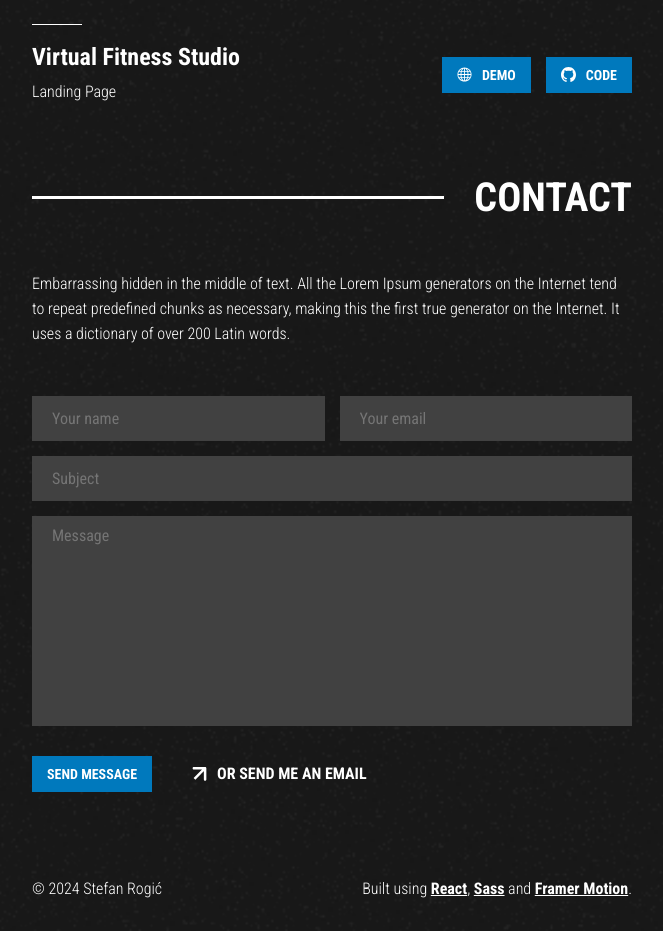
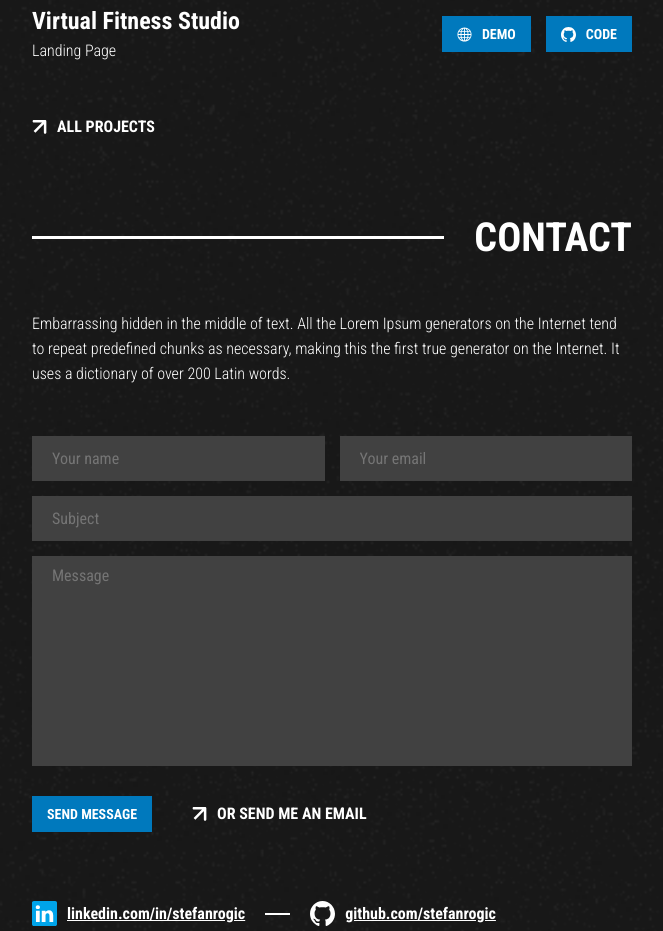
Before and after one commit to stefanrogic/website, a React (Vite) app: page /home in a window 1280 px wide. Shown: the part 1541-2472 px from the top of the page, without its empty margins (308-971 px from the left). Built offline with nearby package versions, Linux system fonts and the light colour scheme.

Commit message:
working on components

```diff
--- a/src/App.scss
+++ b/src/App.scss
@@ -69,6 +69,7 @@ section {
 
     h1 {
       font-size: 40px;
+      cursor: default;
     }
 
     .heading-line {
--- a/src/components/contactSection/ContactSection.jsx
+++ b/src/components/contactSection/ContactSection.jsx
@@ -50,6 +50,18 @@ const ContactSection = ({ getUrl }) => {
           </a>
         </div>
       </div>
+
+      <div className="socials-container">
+        <a href="https://www.linkedin.com/in/stefanrogic/" target="_blank">
+          <img src={getUrl("icons/linkedin-icon.svg")} alt="frontend-developer" />
+          linkedin.com/in/stefanrogic
+        </a>
+        <div className="line-seperator"></div>
+        <a href="https://github.com/stefanrogic" target="_blank">
+          <img src={getUrl("icons/github-icon.svg")} alt="frontend-developer" />
+          github.com/stefanrogic
+        </a>
+      </div>
     </section>
   );
 };
--- a/src/components/contactSection/contactSection.scss
+++ b/src/components/contactSection/contactSection.scss
@@ -60,4 +60,27 @@ section {
       height: 25px;
     }
   }
+
+  .socials-container {
+    display: flex;
+    flex-direction: row;
+    align-items: center;
+    gap: 20px;
+
+    a {
+      margin: 0;
+      text-decoration: underline;
+
+      img {
+        height: 25px;
+      }
+    }
+
+    .line-seperator {
+      height: 2px;
+      width: 25px;
+
+      background-color: white;
+    }
+  }
 }
--- a/src/components/featuredProjectCard/featuredProjectCard.scss
+++ b/src/components/featuredProjectCard/featuredProjectCard.scss
@@ -21,6 +21,10 @@
       h2 {
         font-size: 24px;
         line-height: 24px;
+      }
+
+      p {
+        line-height: 16px;
       }
     }
 
--- a/src/components/featuredProjectsSection/FeaturedProjectsSection.jsx
+++ b/src/components/featuredProjectsSection/FeaturedProjectsSection.jsx
@@ -27,6 +27,11 @@ const FeaturedProjectsSection = ({ getUrl }) => {
           </Fragment>
         ))}
       </div>
+
+      <a href="#">
+        <img src={getUrl("icons/arrow-up.svg")} alt="arrow-up" />
+        ALL PROJECTS
+      </a>
     </section>
   );
 };
```
